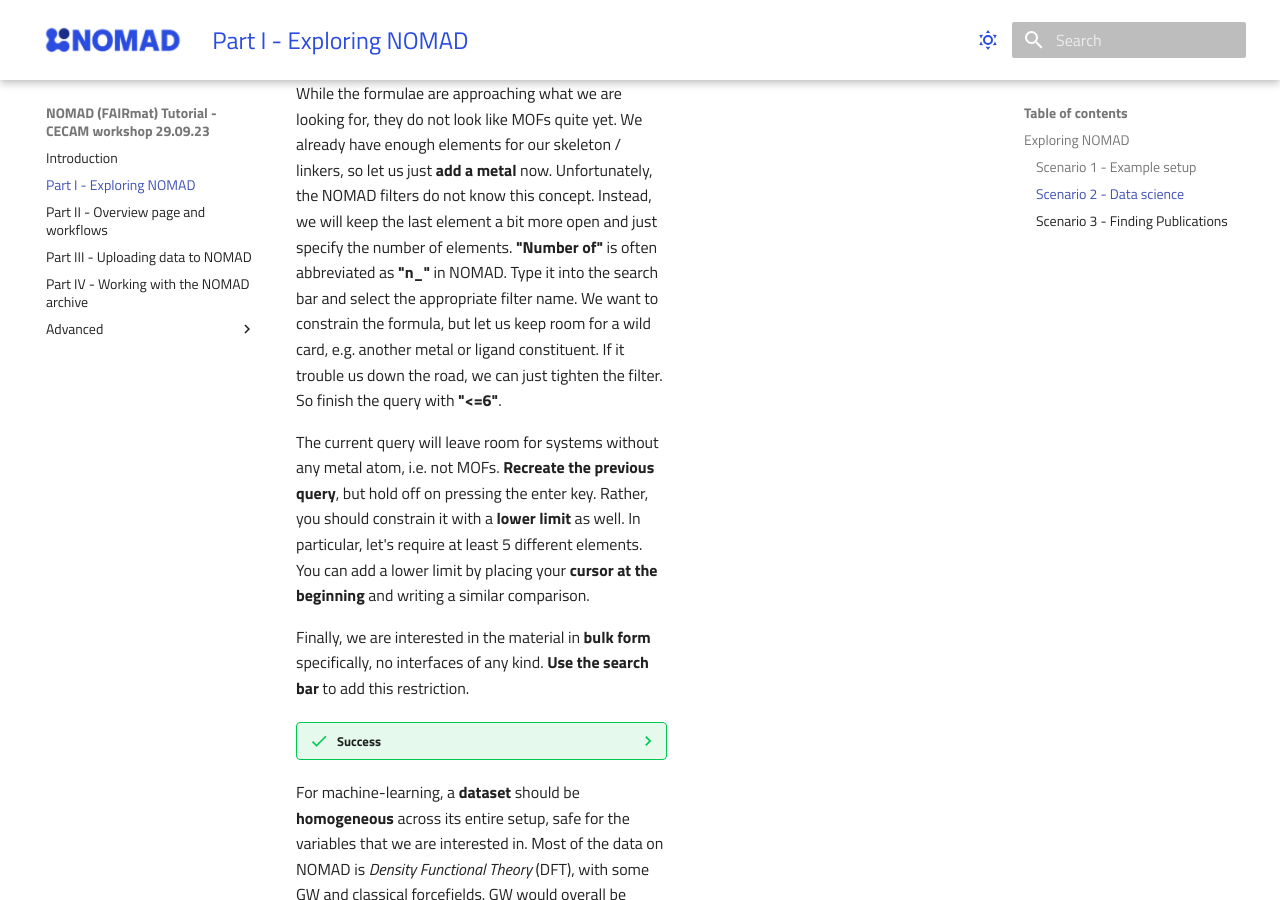
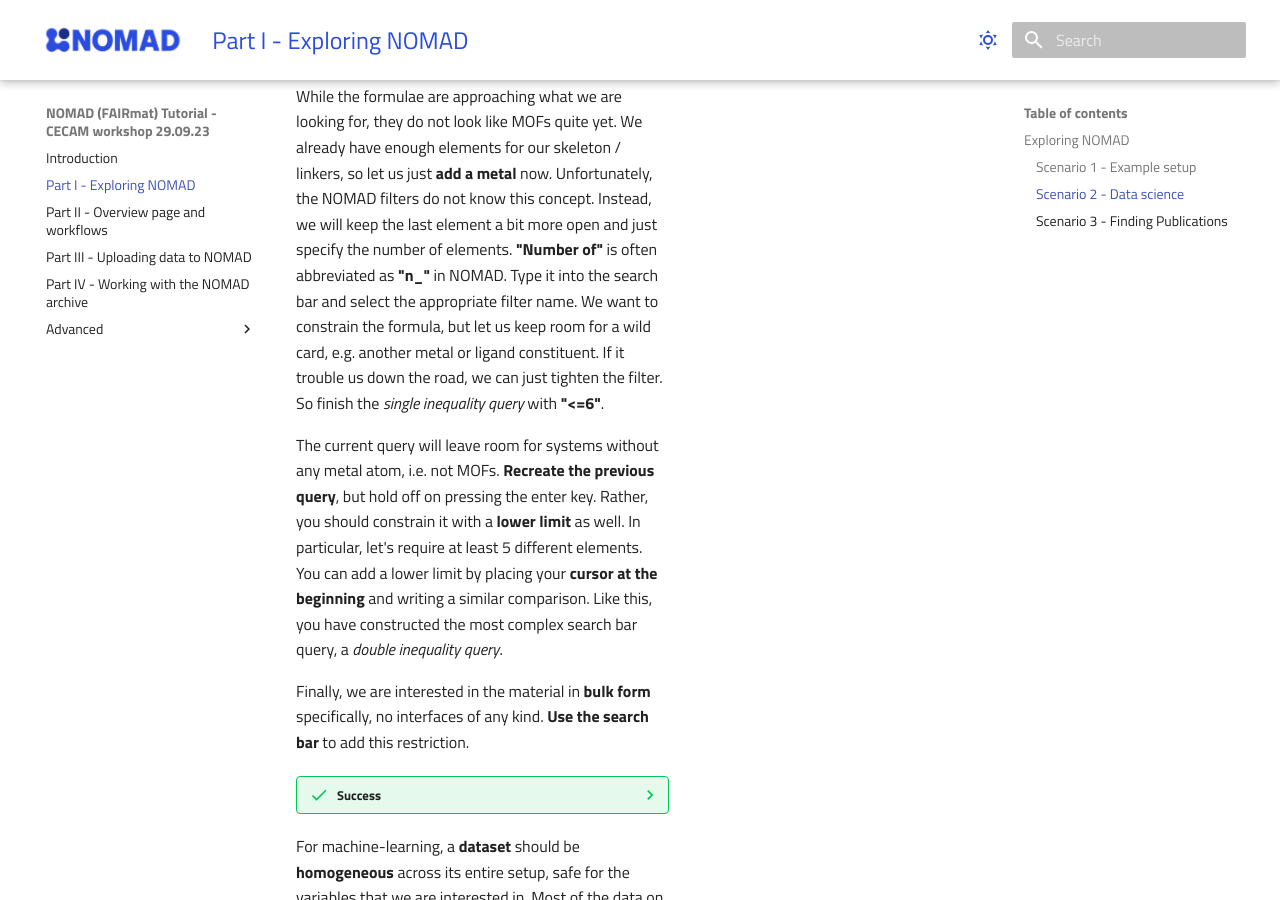
Before and after one commit to FAIRmat-NFDI/AreaC-Tutorial-CECAM-2023, an MkDocs documentation site: the page built from docs/part1.md, in a window 1280 px wide and 900 px high, scrolled down 8910 px. Built offline with MkDocs 1.6.1 and Material for MkDocs 9.7.7, drawn with Linux system fonts in a browser that asks for light colours; nearby versions of some CDN libraries; library files that are not in the unit come from our copies; some of the changed text lies outside the part shown.

Commit message:
Apply reviewer comments

```diff
--- a/docs/part1.md
+++ b/docs/part1.md
@@ -350,13 +350,14 @@ Instead, we will keep the last element a bit more open and just specify the numb
 Type it into the search bar and select the appropriate filter name.
 We want to constrain the formula, but let us keep room for a wild card, e.g. another metal or ligand constituent.
 If it trouble us down the road, we can just tighten the filter.
-So finish the query with **"<=6"**.
+So finish the _single inequality query_ with **"<=6"**.
 
 The current query will leave room for systems without any metal atom, i.e. not MOFs.
 **Recreate the previous query**, but hold off on pressing the enter key.
-Rather, you should constrain it with a **lower limit** as well. In particular, let's require at least 5 different elements.
+Rather, you should constrain it with a **lower limit** as well.
+In particular, let's require at least 5 different elements.
 You can add a lower limit by placing your **cursor at the beginning** and writing a similar comparison.
-<!-- Like this, you have constructed the most complex query in NOMAD, a _sandwiched LTE / GTE_. -->
+Like this, you have constructed the most complex search bar query, a _double inequality query_.
 
 Finally, we are interested in the material in **bulk form** specifically, no interfaces of any kind.
 **Use the search bar** to add this restriction.
@@ -419,7 +420,7 @@ For your answer, **take a look at the side menu**.
     Note: In practice you would only choose a **single functional** when doing **machine learning**. Here, we look for 2 functionals just for educational reasons.
 
 ???+ info "Multiple density functionals per entry"
-    A single entry (and even calculation) may contain multiple functional names, not just `XC`!
+    A single entry (and even calculation) may contain multiple functional names, just not `XC`!
     The libxc namely splits up _exchange-correlation_ functionals (`XC`) into _exchange_ (`X`) and _correlation_ (`C`), when appropriate.
     So for example, the most prominent functional in NOMAD, `PBE`, is stored as `[GGA_X_PBE, GGA_C_PBE]`.
     Note that selecting one of either or even both (due to the `OR` logic), does not guarantee a user will retrieve only PBE.
```
